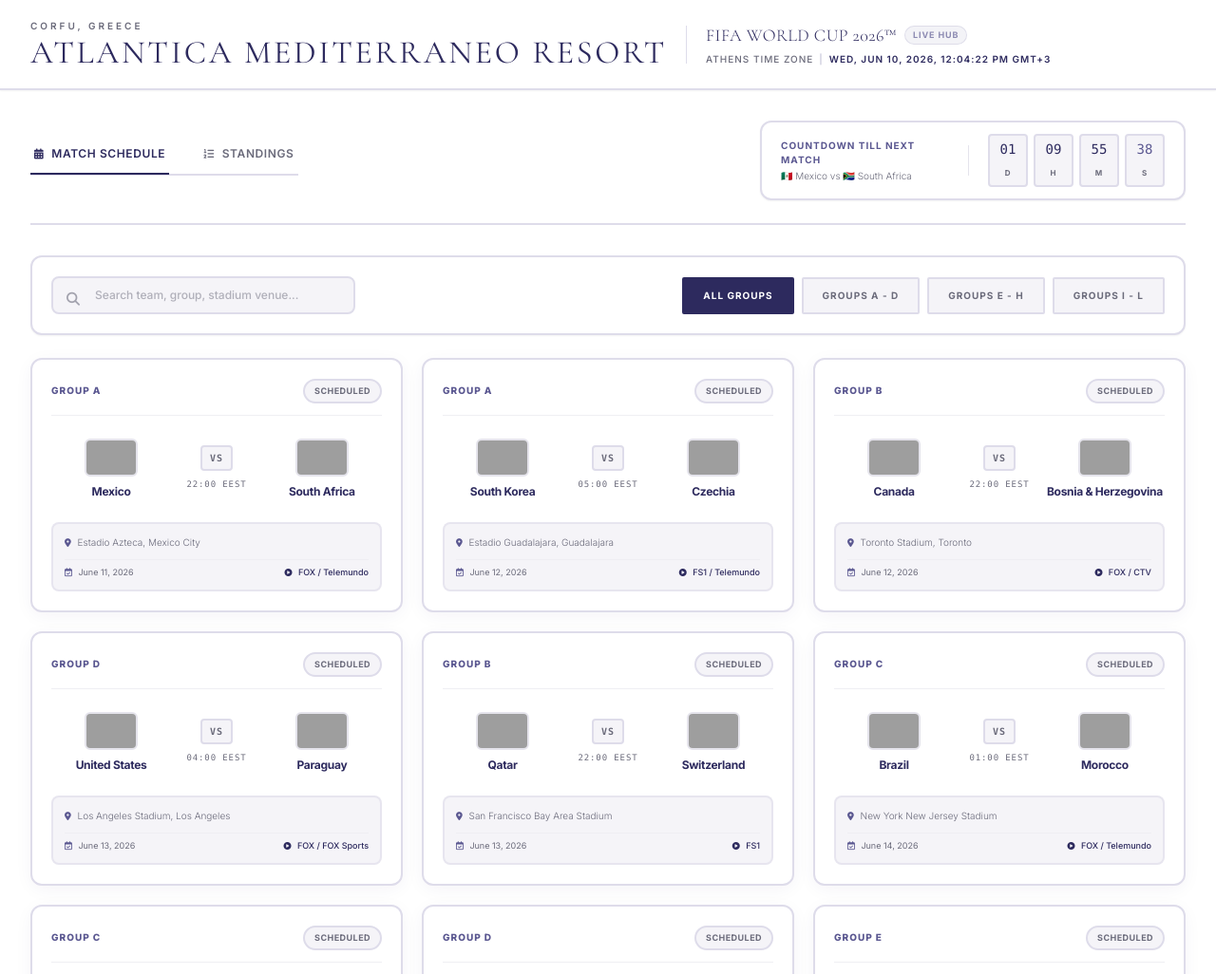
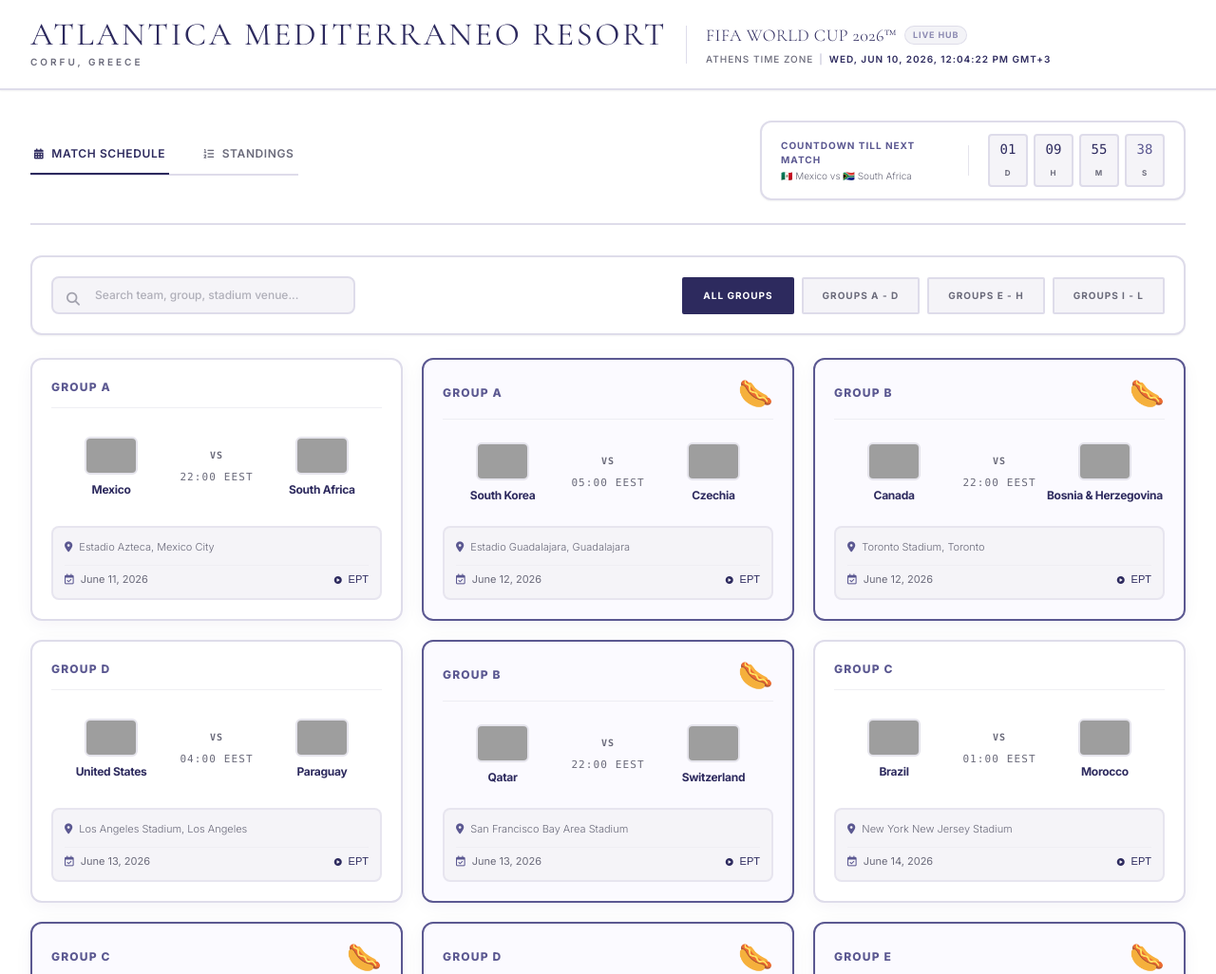
Before and after one commit to LazarosSim/fifa-world-cup-2026, a website: page index.html in a window 1280 px wide. Shown: the top 1026 px of the page at 95% size. Drawn offline with nearby package versions, Linux system fonts and the light colour scheme; no server answers; grey boxes are pictures that could not be loaded.

Commit message:
feat: offline fallback shows ΕΡΤ instead of US networks

```diff
--- a/index.html
+++ b/index.html
@@ -108,10 +108,10 @@
             <!-- Brand & Atlantica Editorial Identity -->
             <div class="flex flex-col sm:flex-row sm:items-center gap-5">
                 <div>
-                    <p class="text-[10px] text-luxury-slate font-semibold uppercase tracking-[0.3em] mb-1">Corfu, Greece</p>
                     <h1 class="text-2xl md:text-[34px] leading-none font-normal text-luxury-navy uppercase" style="font-family: 'Cormorant Garamond', Georgia, serif; letter-spacing: 0.08em;">
                         Atlantica Mediterraneo Resort
                     </h1>
+                    <p class="text-[10px] text-luxury-slate font-semibold uppercase tracking-[0.3em] mt-1">Corfu, Greece</p>
                 </div>
                 <div class="h-10 w-px bg-[#DEDCEA] hidden sm:block"></div>
                 <div>
@@ -362,7 +362,7 @@
                 group: "Group A",
                 status: "Scheduled",
                 minute: null,
-                stream: "FOX / Telemundo"
+                stream: "ΕΡΤ"
             },
             {
                 id: "m2",
@@ -378,7 +378,7 @@
                 group: "Group A",
                 status: "Scheduled",
                 minute: null,
-                stream: "FS1 / Telemundo"
+                stream: "ΕΡΤ"
             },
             {
                 id: "m3",
@@ -394,7 +394,7 @@
                 group: "Group B",
                 status: "Scheduled",
                 minute: null,
-                stream: "FOX / CTV"
+                stream: "ΕΡΤ"
             },
             {
                 id: "m4",
@@ -410,7 +410,7 @@
                 group: "Group D",
                 status: "Scheduled",
                 minute: null,
-                stream: "FOX / FOX Sports"
+                stream: "ΕΡΤ"
             },
             {
                 id: "m5",
@@ -426,7 +426,7 @@
                 group: "Group B",
                 status: "Scheduled",
                 minute: null,
-                stream: "FS1"
+                stream: "ΕΡΤ"
             },
             {
                 id: "m6",
@@ -442,7 +442,7 @@
                 group: "Group C",
                 status: "Scheduled",
                 minute: null,
-                stream: "FOX / Telemundo"
+                stream: "ΕΡΤ"
             },
             {
                 id: "m7",
@@ -458,7 +458,7 @@
                 group: "Group C",
                 status: "Scheduled",
                 minute: null,
-                stream: "FS1"
+                stream: "ΕΡΤ"
             },
             {
                 id: "m8",
@@ -474,7 +474,7 @@
                 group: "Group D",
                 status: "Scheduled",
                 minute: null,
-                stream: "FOX / TSN"
+                stream: "ΕΡΤ"
             },
             {
                 id: "m9",
@@ -490,7 +490,7 @@
                 group: "Group E",
                 status: "Scheduled",
                 minute: null,
-                stream: "FOX"
+                stream: "ΕΡΤ"
             },
             {
                 id: "m10",
@@ -506,7 +506,7 @@
                 group: "Group F",
                 status: "Scheduled",
                 minute: null,
-                stream: "FS1"
+                stream: "ΕΡΤ"
             },
             {
                 id: "m11",
@@ -522,7 +522,7 @@
                 group: "Group E",
                 status: "Scheduled",
                 minute: null,
-                stream: "FS1"
+                stream: "ΕΡΤ"
             },
             {
                 id: "m12",
@@ -538,7 +538,7 @@
                 group: "Group F",
                 status: "Scheduled",
                 minute: null,
-                stream: "FOX"
+                stream: "ΕΡΤ"
             }
         ];
 
@@ -714,15 +714,27 @@
                 return;
             }
 
+            const europeanTeams = new Set([
+                "Albania","Andorra","Austria","Belarus","Belgium","Bosnia & Herzegovina","Bulgaria",
+                "Croatia","Cyprus","Czechia","Denmark","England","Estonia","Faroe Islands","Finland",
+                "France","Georgia","Germany","Gibraltar","Greece","Hungary","Iceland","Republic of Ireland",
+                "Italy","Kosovo","Latvia","Liechtenstein","Lithuania","Luxembourg","Malta","Moldova",
+                "Montenegro","Netherlands","North Macedonia","Northern Ireland","Norway","Poland","Portugal",
+                "Romania","Russia","San Marino","Scotland","Serbia","Slovakia","Slovenia","Spain","Sweden",
+                "Switzerland","Türkiye","Turkey","Ukraine","Wales"
+            ]);
+
             filtered.forEach(m => {
                 let statusBadge = "";
                 let scoreDisplay = "";
 
+                const hasEuropean = europeanTeams.has(m.homeTeam) || europeanTeams.has(m.awayTeam);
+
                 if (m.status === "Scheduled") {
-                    statusBadge = `<span class="bg-luxury-canvas text-luxury-slate border-2 border-[#DEDCEA] text-[9px] font-bold px-2.5 py-1 rounded-full uppercase tracking-wider">Scheduled</span>`;
+                    statusBadge = ``;
                     scoreDisplay = `
                         <div class="flex items-center gap-1">
-                            <span class="text-[10px] bg-luxury-canvas border-2 border-[#DEDCEA] text-luxury-slate px-2 py-1 rounded font-bold uppercase tracking-widest font-mono">VS</span>
+                            <span class="text-[10px] text-luxury-slate font-bold uppercase tracking-widest font-mono">VS</span>
                         </div>
                     `;
                 } else if (m.status === "Live") {
@@ -746,12 +758,12 @@
                 }
 
                 const cardHtml = `
-                    <div class="luxury-card bg-white p-5 rounded-xl flex flex-col justify-between gap-5 border-2 border-[#DEDCEA] transition-all relative overflow-hidden group">
+                    <div class="luxury-card p-5 rounded-xl flex flex-col justify-between gap-5 border-2 transition-all relative overflow-hidden group ${hasEuropean ? 'bg-[#FBFAFF] border-luxury-gold' : 'bg-white border-[#DEDCEA]'}">
 
                         <!-- Top status line -->
                         <div class="flex items-center justify-between gap-2 border-b border-[#E5E4EC]/60 pb-3">
-                            <span class="text-[10px] font-extrabold text-luxury-gold uppercase tracking-widest serif-sub">${m.group}</span>
-                            ${statusBadge}
+                            <span class="text-[12px] font-extrabold text-luxury-gold uppercase tracking-widest serif-sub">${m.group}</span>
+                            ${hasEuropean ? `<span class="text-3xl leading-none" title="European team">🌭</span>` : statusBadge}
                         </div>
 
                         <!-- Team Matchup Area (rendering images rather than raw text) -->
@@ -765,7 +777,7 @@
                             <!-- Score Dial -->
                             <div class="flex flex-col items-center justify-center gap-1 w-[24%]">
                                 ${scoreDisplay}
-                                <span class="text-[9px] text-luxury-slate tracking-widest uppercase font-mono mt-1">${m.matchTime}</span>
+                                <span class="text-[11px] text-luxury-slate tracking-widest uppercase font-mono mt-1">${m.matchTime}</span>
                             </div>
 
                             <!-- Away Team -->
@@ -776,11 +788,11 @@
                         </div>
 
                         <!-- Bottom Metadata Block -->
-                        <div class="bg-luxury-canvas p-3 rounded-lg border-2 border-[#DEDCEA]/60 flex flex-col gap-1 text-[10px] text-luxury-slate">
+                        <div class="bg-luxury-canvas p-3 rounded-lg border-2 border-[#DEDCEA]/60 flex flex-col gap-1 text-[11px] text-luxury-slate">
                             <div class="flex items-center justify-between">
-                                <span class="truncate font-light"><i class="fa-solid fa-location-dot text-luxury-gold mr-1 text-[9px]"></i> ${m.venue}</span>
+                                <span class="truncate font-light"><i class="fa-solid fa-location-dot text-luxury-gold mr-1 text-[11px]"></i> ${m.venue}</span>
                             </div>
-                            <div class="flex items-center justify-between border-t border-[#E5E4EC]/40 pt-1.5 mt-1.5 text-[9px] text-luxury-slate">
+                            <div class="flex items-center justify-between border-t border-[#E5E4EC]/40 pt-1.5 mt-1.5 text-[11px] text-luxury-slate">
                                 <span><i class="fa-regular fa-calendar-check text-luxury-gold mr-1"></i> ${m.matchDate}</span>
                                 <span class="text-luxury-navy font-medium"><i class="fa-solid fa-circle-play text-[8px] mr-1"></i> ${m.stream}</span>
                             </div>
```
